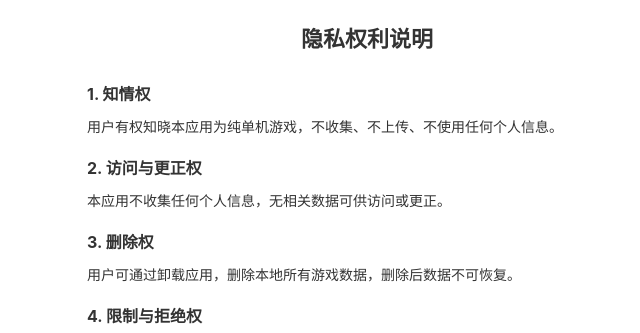
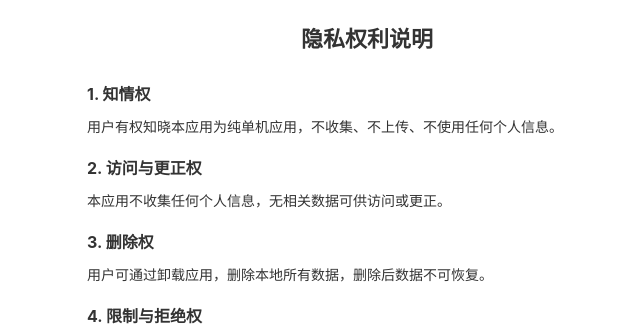
Before and after one commit to SUTwh/2048-privacy-policy, a plain HTML site: page ysql/index.html in a window 1280 px wide. Shown: the top 333 px of the page, 273-913 px from the left. Drawn offline with Linux system fonts and the light colour scheme.

Commit message:
Update index.html

```diff
--- a/ysql/index.html
+++ b/ysql/index.html
@@ -16,13 +16,13 @@
     <h1>隐私权利说明</h1>
 
     <h2>1. 知情权</h2>
-    <p>用户有权知晓本应用为纯单机游戏，不收集、不上传、不使用任何个人信息。</p >
+    <p>用户有权知晓本应用为纯单机应用，不收集、不上传、不使用任何个人信息。</p >
 
     <h2>2. 访问与更正权</h2>
     <p>本应用不收集任何个人信息，无相关数据可供访问或更正。</p >
 
     <h2>3. 删除权</h2>
-    <p>用户可通过卸载应用，删除本地所有游戏数据，删除后数据不可恢复。</p >
+    <p>用户可通过卸载应用，删除本地所有数据，删除后数据不可恢复。</p >
 
     <h2>4. 限制与拒绝权</h2>
     <p>本应用无需授权任何隐私权限即可正常使用，用户无需提供任何个人信息。</p >
```
